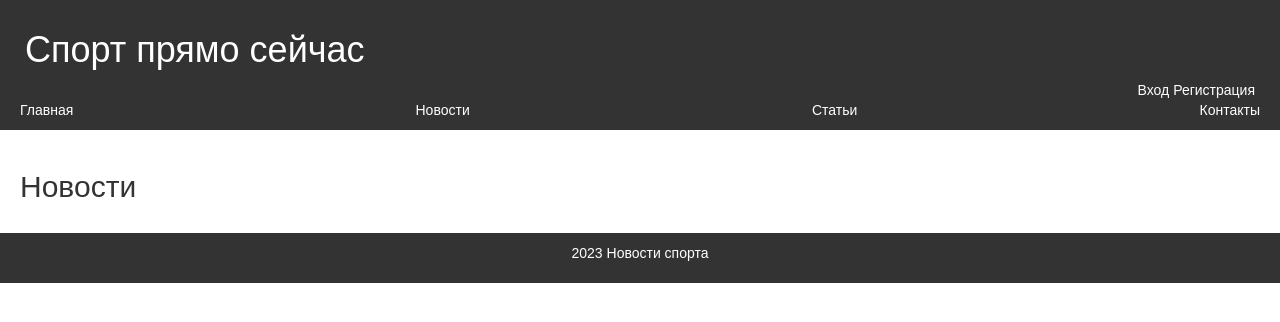
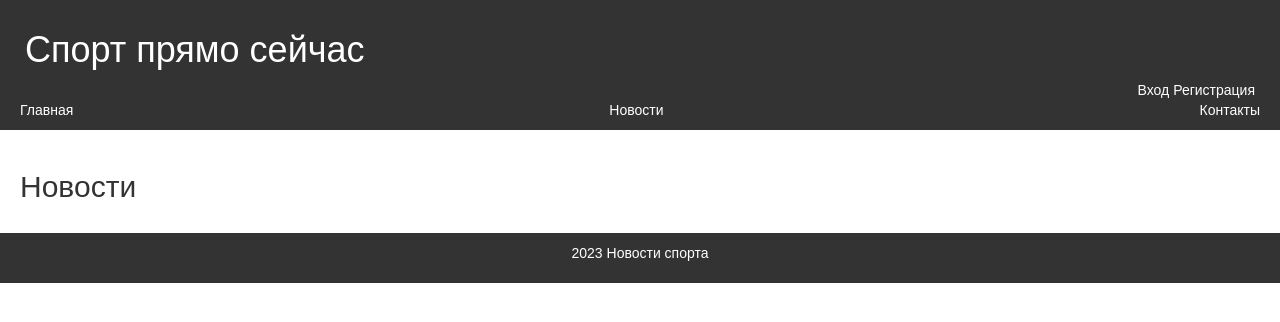
Before and after one commit to Legend7132/my-first-blog, a Django app: page / in a window 1280 px wide. Shown: the top 322 px of the page. Run offline with Django 3.2, Linux system fonts and the light colour scheme; data that the repository does not hold is empty; some libraries are stand-ins or nearby versions.

Commit message:
Update base.html

```diff
--- a/blog/templates/blog/base.html
+++ b/blog/templates/blog/base.html
@@ -27,7 +27,6 @@
                 <ul>
                     <li><a href="#">Главная</a></li>
                     <li><a href="#">Новости</a></li>
-                    <li><a href="#">Статьи</a></li>
                     <li><a href="#">Контакты</a></li>
                 </ul>
             </nav>
```
